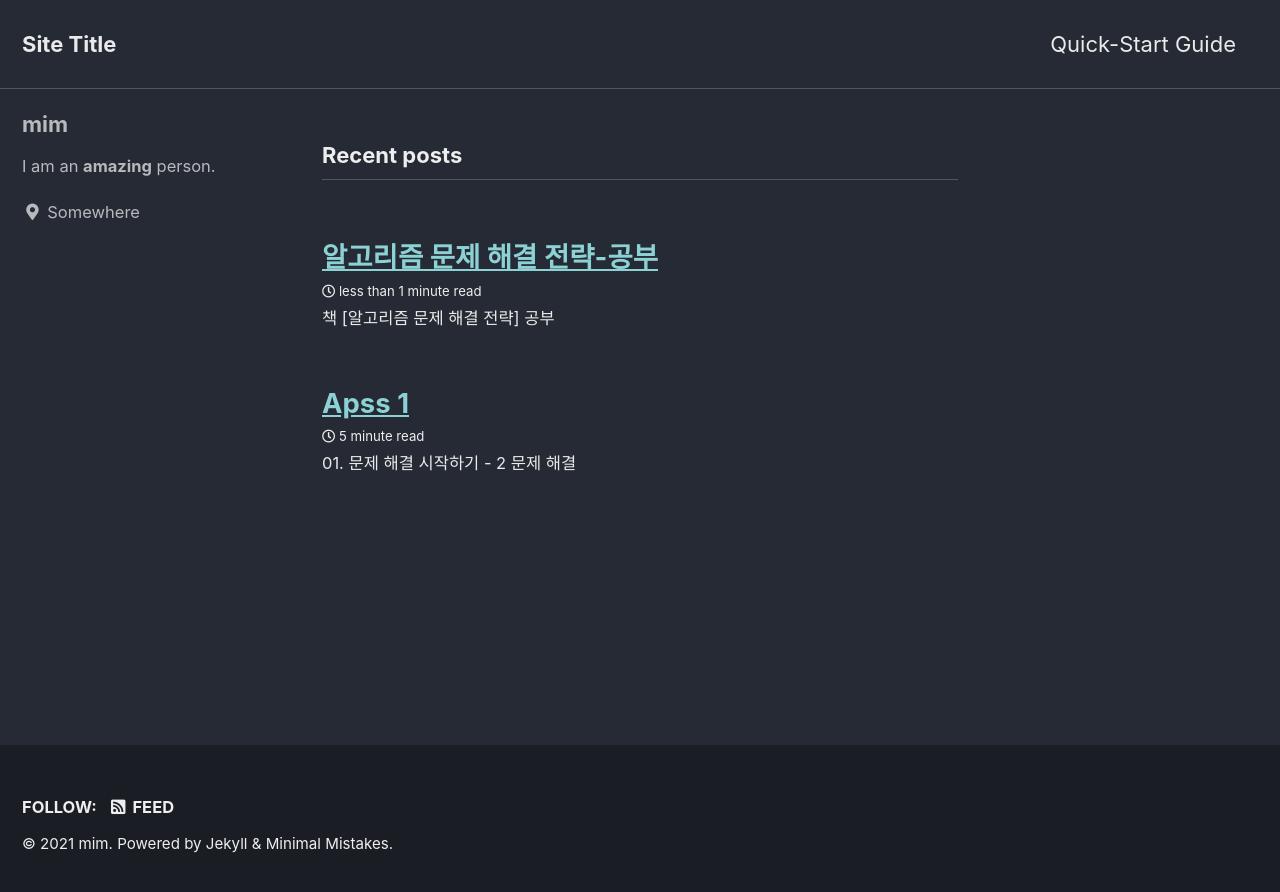
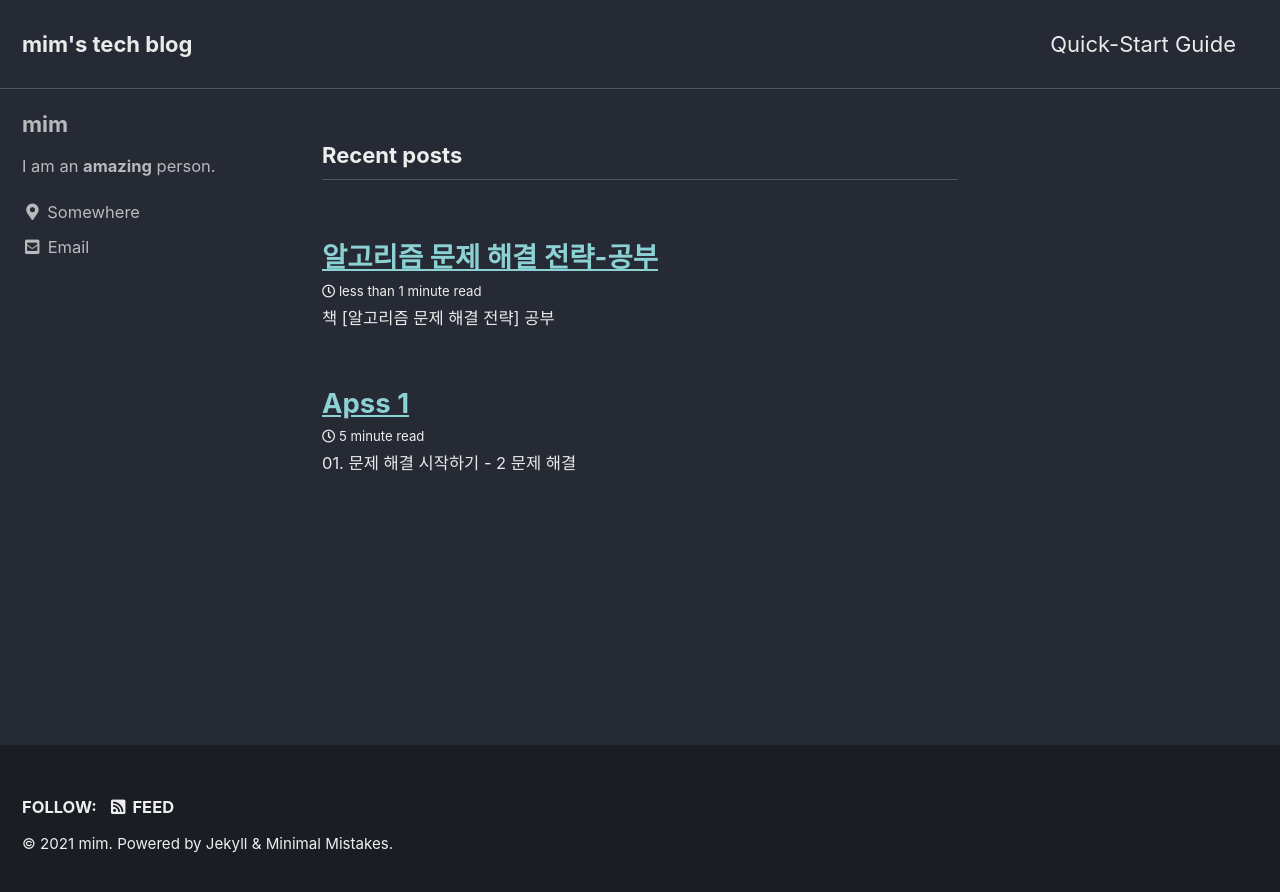
Before and after one commit to ChoMinkyung/chominkyung.github.io, a Jekyll site: the page built from index.html, in a window 1280 px wide. Shown: the top 892 px of the page. Built offline with Jekyll 4.4.1, drawn with Linux system fonts in a browser that asks for light colours; cached includes are drawn as plain includes; the list of posts is cut into pages by our own code.

Commit message:
Update _config.yml

```diff
--- a/_config.yml
+++ b/_config.yml
@@ -16,11 +16,11 @@ minimal_mistakes_skin    : "dark" # "air", "aqua", "contrast", "dark", "dirt", "
 
 # Site Settings
 locale                   : "en-US"
-title                    : "Site Title"
+title                    : "mim's tech blog"
 title_separator          : "-"
 subtitle                 : # site tagline that appears below site title in masthead
 name                     : "mim"
-description              : "An amazing website."
+description              : "record of study"
 url                      : "https:/chominkyung.github.io"
 baseurl                  : # the subpath of your site, e.g. "/blog"
 repository               : # GitHub username/repo-name e.g. "mmistakes/minimal-mistakes"
@@ -102,7 +102,7 @@ author:
   links:
     - label: "Email"
       icon: "fas fa-fw fa-envelope-square"
-      # url: "mailto:your.name@email.com"
+      url: "mkjo99@naver.com"
     - label: "Website"
       icon: "fas fa-fw fa-link"
       # url: "https://your-website.com"
```
